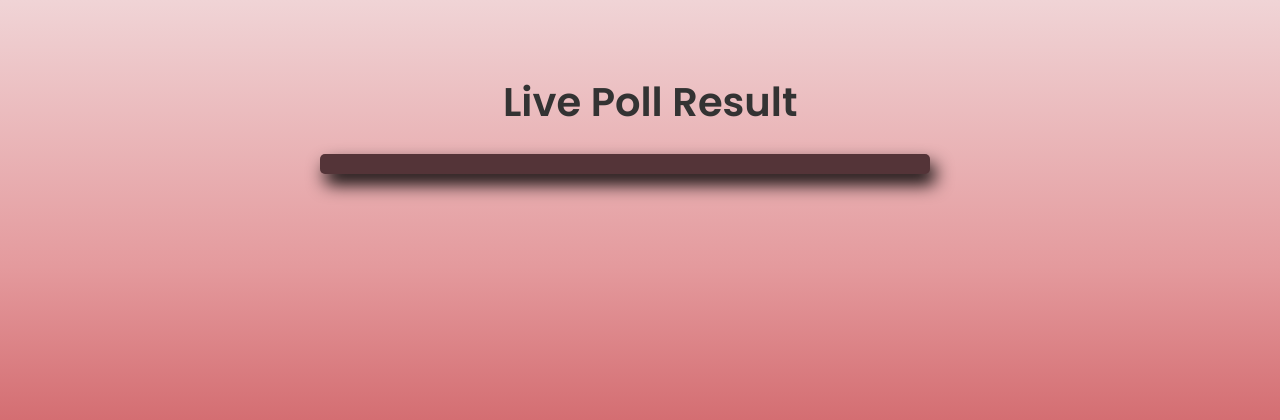
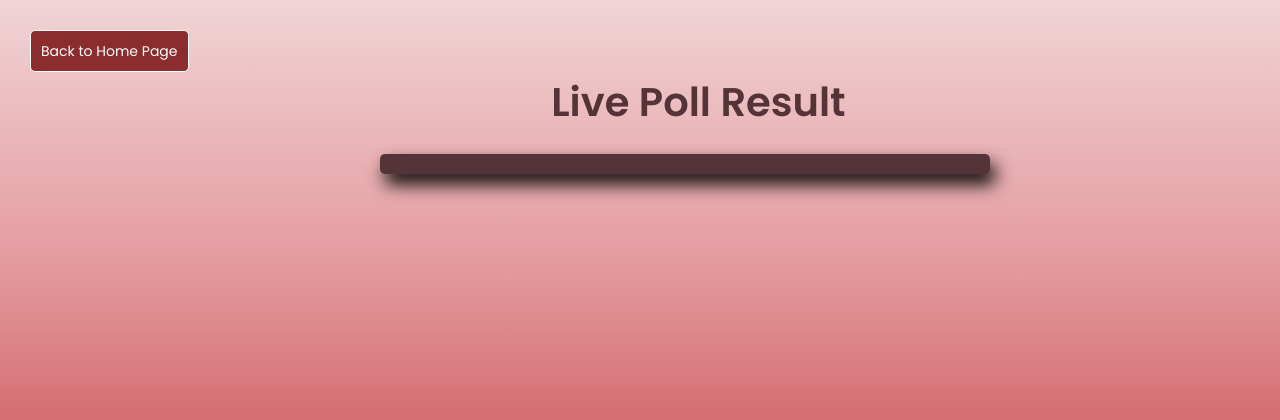
Before and after one commit to Bubs0220/Voting-System, a PHP site: page /voting/result.php in a window 1280 px wide. Shown: the top 420 px of the page. Run offline with PHP 8.4, Linux system fonts and the light colour scheme; data comes from the database, SQL or seed files in the repository; data that the repository does not hold is empty.

Commit message:
back button

```diff
--- a/voting/index.php
+++ b/voting/index.php
@@ -49,6 +49,7 @@ include ('database_connection.php');
 				font-size: 40px;
 				margin-top: -10px;
 				font-weight: bold;
+				color: #543438;
 			}
 			h2{
 				margin-top: -25px;
--- a/voting/result.php
+++ b/voting/result.php
@@ -6,7 +6,7 @@
         <link rel="stylesheet" href="https://maxcdn.bootstrapcdn.com/bootstrap/3.3.6/css/bootstrap.min.css" />
 				<script src="https://ajax.googleapis.com/ajax/libs/jquery/2.2.0/jquery.min.js"></script>
         <script src="https://maxcdn.bootstrapcdn.com/bootstrap/3.3.6/js/bootstrap.min.js"></script>
-
+		<button onclick="history.back()">Back to Home Page </button>
     </head>
     <body>
 		<style>
@@ -15,12 +15,32 @@
 				background: linear-gradient(#f0d4d6,#e49a9d,#c84d52,#b61a27);
 				font-family: 'Poppins';
             }
+            button{
+                color: white;
+                background: #8b2d2e;
+				border-color: white;
+                margin-left: 30px;
+                padding: 10px 10px 10px 10px;
+                border-width: 1px;
+                border-style: solid;
+                position: relative;
+                float: left;
+                margin-top: 30px;
+                border-radius: 5px;
+
+
+            }
+            button:hover{
+                background: #c84d52;
+                border-color: white;
+            }
             h2{
                 font-size: 40px;
                 text-align: center;
-                margin-left: 80%;
+                margin-left: 57%;
                 white-space: nowrap;
                 font-weight: bold;
+                color: #543438;
 
             }
             label{
@@ -36,7 +56,7 @@
 					<br />
 					<br />
 					<h2>Live Poll Result</h2><br />
-					<div id="poll_result" style="background:  #543438; box-shadow: 5px 10px 18px black; padding: 10px 10px 10px 10px; border-radius: 5px; margin-left: 50%; width: 100%"></div>
+					<div id="poll_result" style="background:  #543438; box-shadow: 5px 10px 18px black; padding: 10px 10px 10px 10px; border-radius: 5px; margin-left: 29%; width: 100%"></div>
 				</div>
 			</div>
 
```
